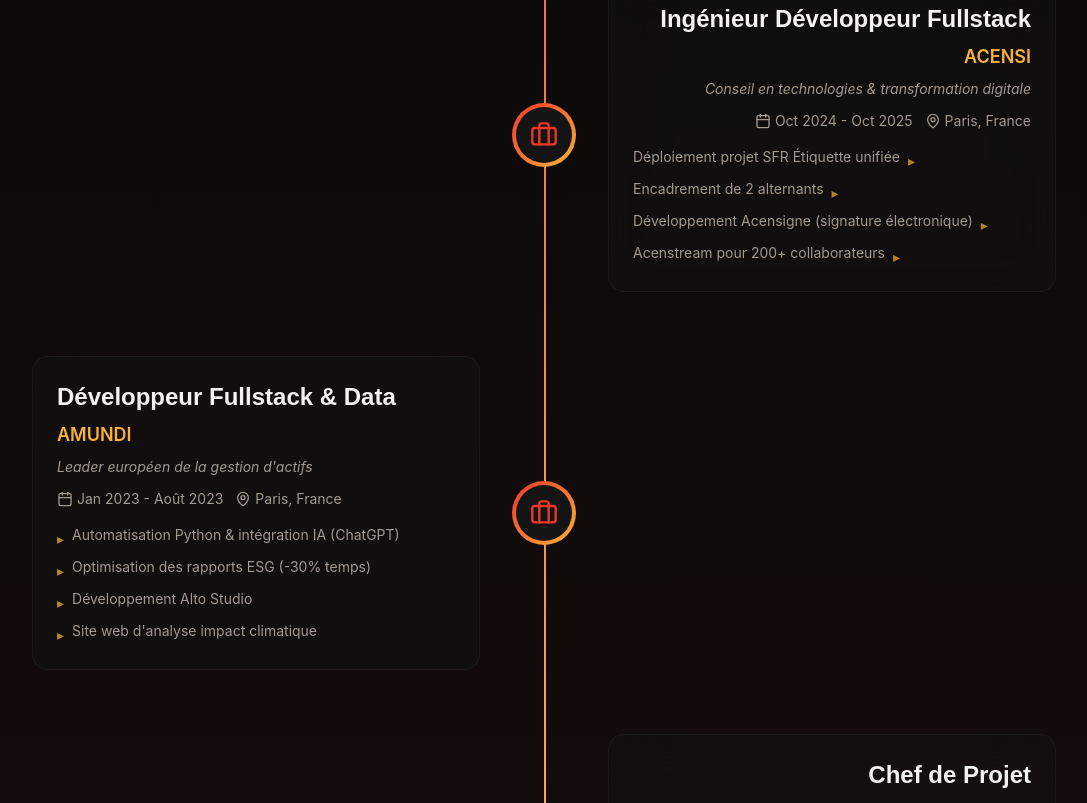
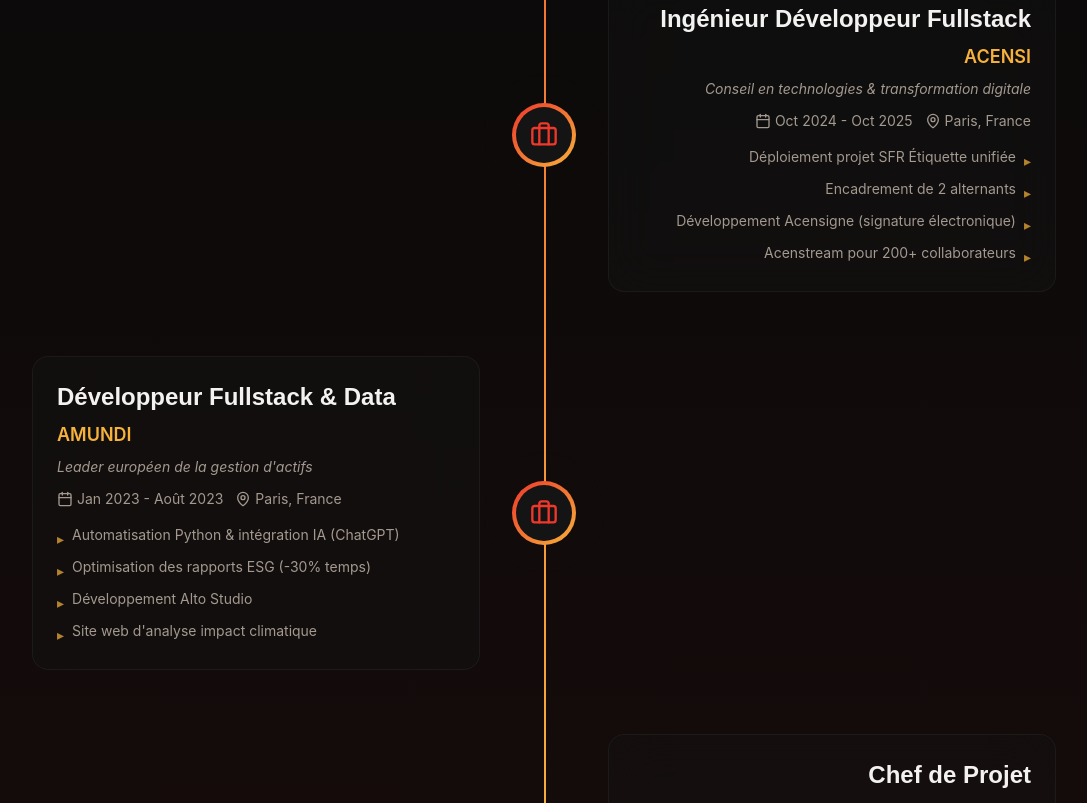
Before and after one commit to MartinLeblancs/Portfolio-Martin, a Next.js app: page / in a window 1280 px wide. Shown: the part 2332-3135 px from the top of the page, without its empty margins (96-1183 px from the left). Built offline with nearby package versions, Linux system fonts and the light colour scheme.

Commit message:
[FIX] Project bullets points on right not aligned

```diff
--- a/src/components/Timeline.tsx
+++ b/src/components/Timeline.tsx
@@ -158,25 +158,21 @@ const Timeline = () => {
                       </div>
 
                       {/* Achievements */}
-                      <ul className={`space-y-2 ${isEven ? 'md:text-right' : 'md:text-left'}`}>
+                      <ul className={`space-y-2 ${isEven ? 'md:items-end' : 'md:items-start'} flex flex-col`}>
                         {exp.achievements.map((achievement, i) => (
                           <li
                             key={i}
-                            className="text-sm text-muted-foreground flex items-start gap-2 hover:text-foreground transition-colors"
-                            style={{
-                              flexDirection: isEven ? 'row-reverse' : 'row',
-                              justifyContent: isEven ? 'flex-end' : 'flex-start'
-                            }}
+                            className={`text-sm text-muted-foreground flex items-start gap-2 transition-colors hover:text-foreground ${isEven ? 'flex-row-reverse text-right' : ''}`}
                           >
                             <span className="text-secondary mt-1 animate-pulse-slow">▸</span>
                             <span>{achievement}</span>
                           </li>
                         ))}
                       </ul>
+
                     </div>
                   </div>
 
-                  {/* Timeline marker with enhanced animation */}
                   {/* Timeline marker with enhanced animation */}
                   <div className="relative flex justify-center md:justify-center">
                     <div className="w-16 h-16 rounded-full bg-gradient-to-br from-primary to-secondary p-1 group hover:scale-110 hover:rotate-12 transition-all duration-300 zen-circle">
```
